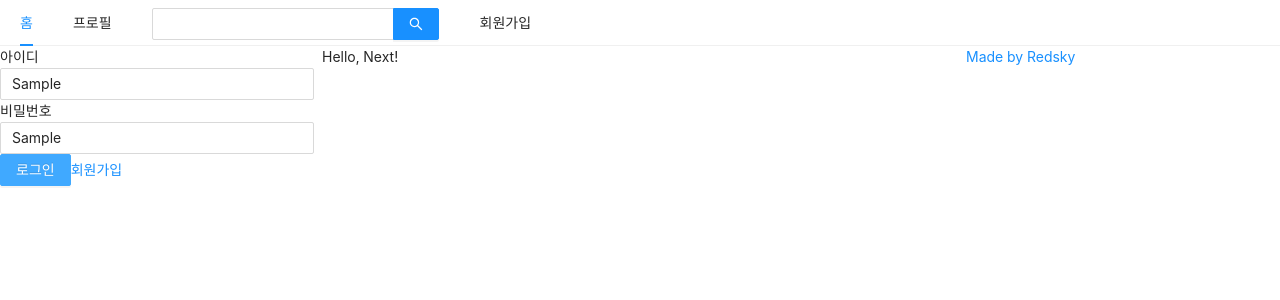
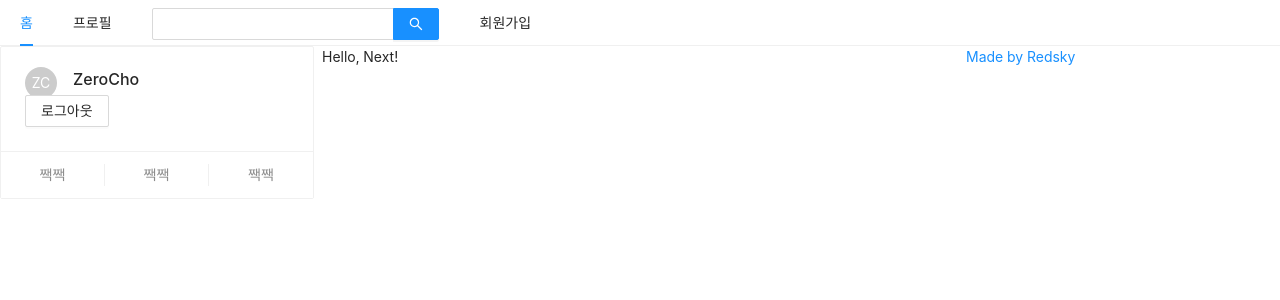
Before and after one commit to redsky0212/react_step2_next_study, a Next.js app in the folder front/: page / in a window 1280 px wide. Both pictures are taken after typing "Sample", "Sample" into the empty fields and a click on the button "로그인". Shown: the top 300 px of the page. Built offline with nearby package versions, Linux system fonts and the light colour scheme.

Commit message:
로그인 더비데이터로 만들기

```diff
--- a/front/components/AppLayout.js
+++ b/front/components/AppLayout.js
@@ -32,7 +32,7 @@
       </Menu>
       <Row gutter={8}>
         <Col xs={24} md={6}>
-          {isLoggedIn ? <UserProfile /> : <LoginForm />}
+          {isLoggedIn ? <UserProfile setIsLoggedIn={setIsLoggedIn} /> : <LoginForm setIsLoggedIn={setIsLoggedIn} />}
         </Col>
         <Col xs={24} md={12}>{children}</Col>
         <Col xs={24} md={6}>
--- a/front/components/LoginForm.js
+++ b/front/components/LoginForm.js
@@ -1,8 +1,17 @@
 import React, { useCallback, useState } from 'react';
 import { Button, Form, Input } from 'antd';
 import Link from 'next/link';
+import styled from 'styled-components';
 
-const LoginForm = () => {
+const ButtonWrapper = styled.div`
+  margin-top: 10px;
+`;
+
+const FormWrapper = styled(Form)`
+  padding: 10px;
+`;
+
+const LoginForm = ({ setIsLoggedIn }) => {
   const [id, setId] = useState('');
   const [password, setPassword] = useState('');
 
@@ -16,8 +25,14 @@
     setPassword(e.target.value);
   }, []);
 
+  const onsubmitForm = useCallback(() => {
+    // antd의 Form은 e.preventDefault() 가 이미 적용되어있으므로 할 필요없음.
+    console.log(id, password);
+    setIsLoggedIn(true);
+  }, []);
+
   return (
-    <Form>
+    <FormWrapper onFinish={onsubmitForm}>
       <div>
       <label htmlFor="user-id">아이디</label>
         <br />
@@ -33,11 +48,11 @@
           required
         />
       </div>
-      <div>
+      <ButtonWrapper>
         <Button type="primary" htmlType="submit" loading={false}>로그인</Button>
         <Link href="/signup"><a>회원가입</a></Link>
-      </div>
-    </Form>
+      </ButtonWrapper>
+    </FormWrapper>
   );
 };
 
--- a/front/components/UserProfile.js
+++ b/front/components/UserProfile.js
@@ -1,6 +1,27 @@
-import React from 'react';
-import {  } from 'antd';
+import React, { useCallback } from 'react';
+import { Button, Card } from 'antd';
+import Avatar from 'antd/lib/avatar/avatar';
 
-const UserProfile = () => {};
+const UserProfile = ({ setIsLoggedIn }) => {
+
+  const onLogout = useCallback(() => {
+    setIsLoggedIn(false);
+  }, []);
+
+  return (
+    <Card
+      actions={[
+        <div key="twit">짹짹</div>,
+        <div key="twit">짹짹</div>,
+        <div key="twit">짹짹</div>,
+      ]}>
+      <Card.Meta
+        avatar={<Avatar>ZC</Avatar>}
+        title="ZeroCho"
+      />
+      <Button onClick={onLogout}>로그아웃</Button>
+    </Card>
+  );
+};
 
 export default UserProfile;
```
Also changed, not shown: 1 other file (tests, documents, lock files or other folders).
